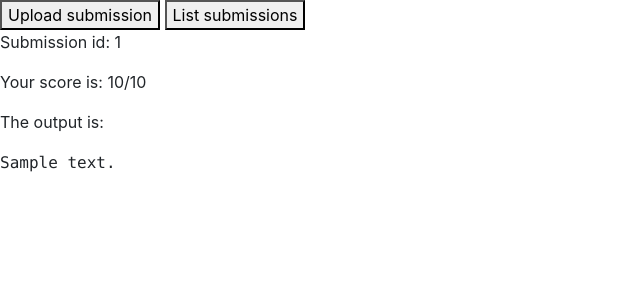
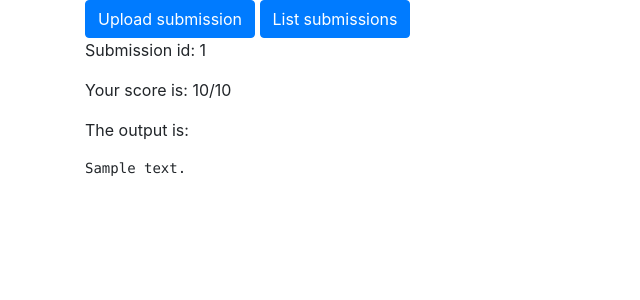
Before and after one commit to vmck/acs-interface, a Django app: page /submission/1 in a window 1280 px wide. Shown: the top 300 px of the page, without its empty margins (0-640 px from the left). Run offline with Django 3.2, Linux system fonts and the light colour scheme; tables that the repository leaves empty hold one stand-in row (values such as "Sample post"); some libraries are stand-ins or nearby versions.

Commit message:
Fix text formatting

```diff
--- a/interface/templates/interface/submission.html
+++ b/interface/templates/interface/submission.html
@@ -12,11 +12,13 @@
     </head>
 
     <body>
-        <button onclick="location.href='{{ upload_url }}'" type="button">Upload submission</button>
-        <button onclick="location.href='{{ submission_list_url }}'" type="button">List submissions</button>
-        <p>Submission id: {{ sub.id }}</p>
-        <p>Your score is: {{ sub.score }}/{{ sub.max_score }}</p>
-        <p>The output is:</p>
-        <samp>{{ sub.message }}</samp>
+        <div class="container">
+            <a class="btn btn-primary" href='{{ upload_url }}'>Upload submission</a>
+            <a class="btn btn-primary" href='{{ submission_list_url }}'>List submissions</a>
+            <p>Submission id: {{ sub.id }}</p>
+            <p>Your score is: {{ sub.score }}/{{ sub.max_score }}</p>
+            <p>The output is:</p>
+            <pre><samp>{{ sub.message }}</samp></pre>
+        </div>
     </body>
 </html>
```
